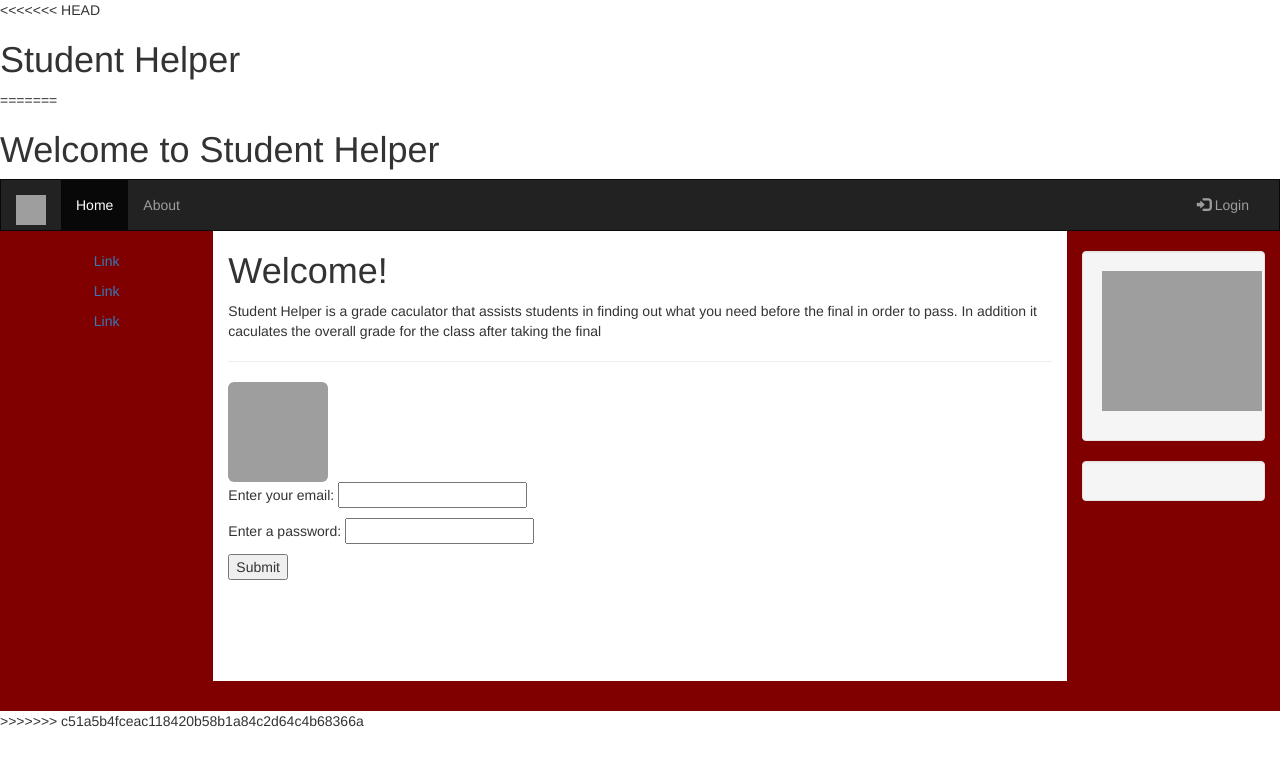
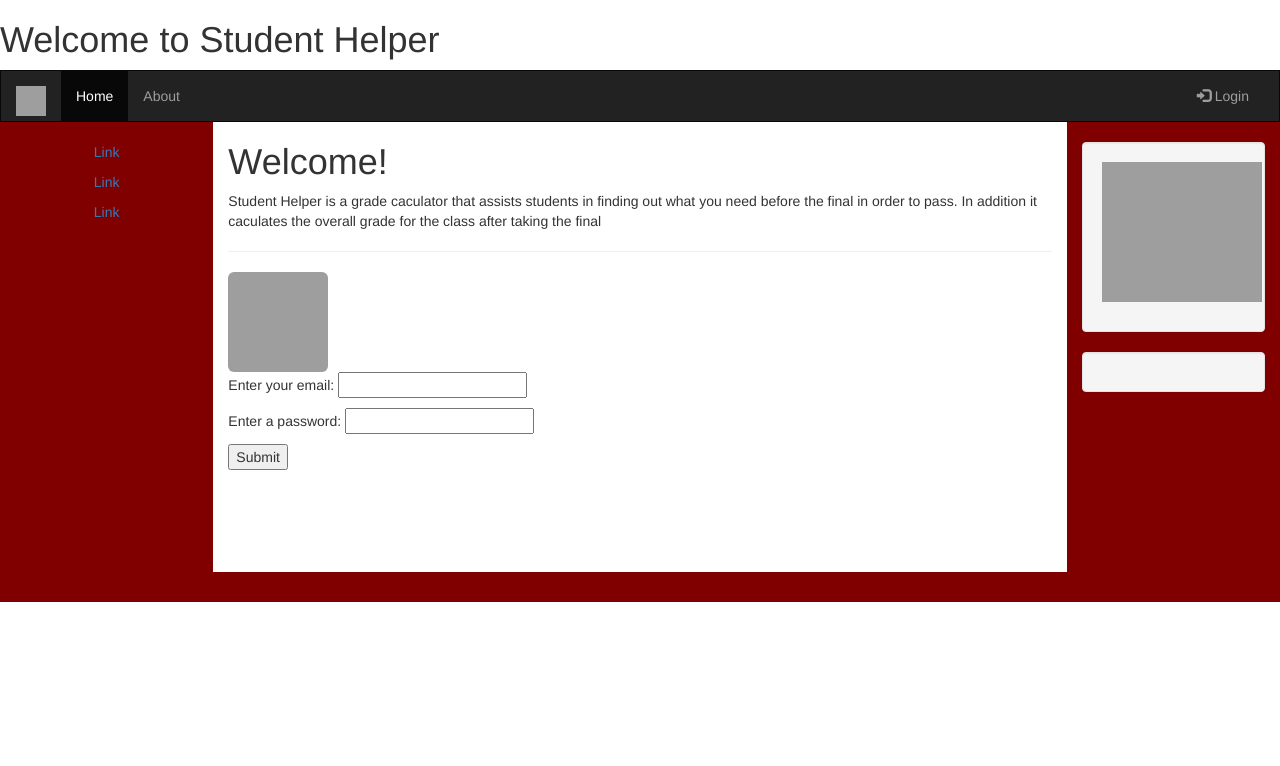
Before and after one commit to Phlaming/StudentHelper, a Python web app: template templates/log_in.html in a window 1280 px wide. Shown: the top 766 px of the page. Run offline with Jinja, Linux system fonts and the light colour scheme; the template is opened without the code that fills it, so the values that code supplies are empty; some libraries are stand-ins or nearby versions; grey boxes are pictures that could not be loaded.

Commit message:
indenting

```diff
--- a/templates/log_in.html
+++ b/templates/log_in.html
@@ -2,14 +2,6 @@
 <html>
   <head>
     <meta charset="utf-8">
-<<<<<<< HEAD
-    <title></title>
-  </head>
-  <body>
-    <h1>Student Helper</h1>
-
-  </body>
-=======
     <title>Student Helper</title>
     <h1>Welcome to Student Helper</h1>
     <meta name="viewport" content="width=device-width, initial-scale=1">
@@ -113,5 +105,4 @@
     <script src="/resources/style.css" type="text/css">
     </script>
   </body>
->>>>>>> c51a5b4fceac118420b58b1a84c2d64c4b68366a
 </html>
```
Also changed, not shown: 1 other file. Lines whose indentation alone changed are shown as unchanged.
